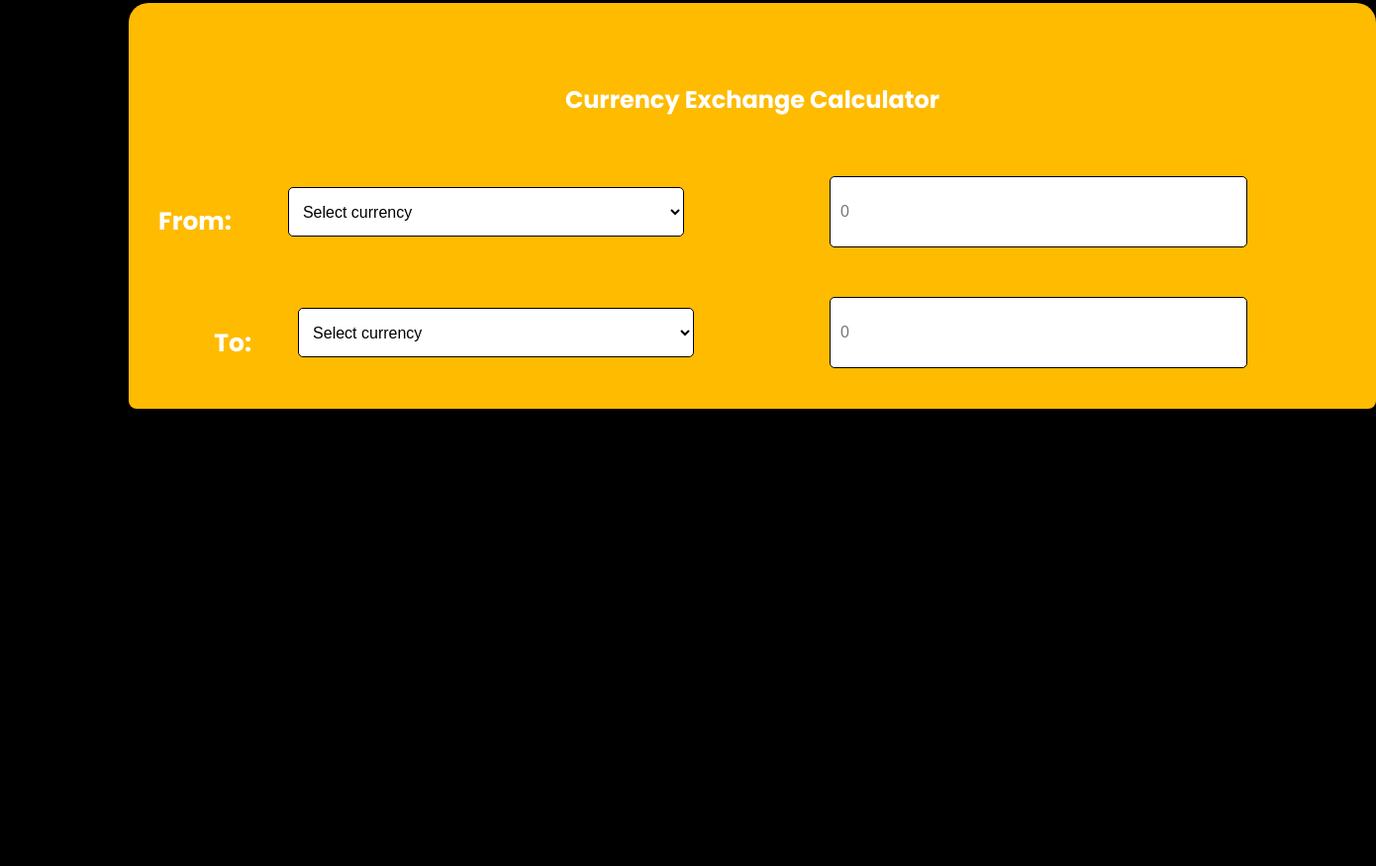
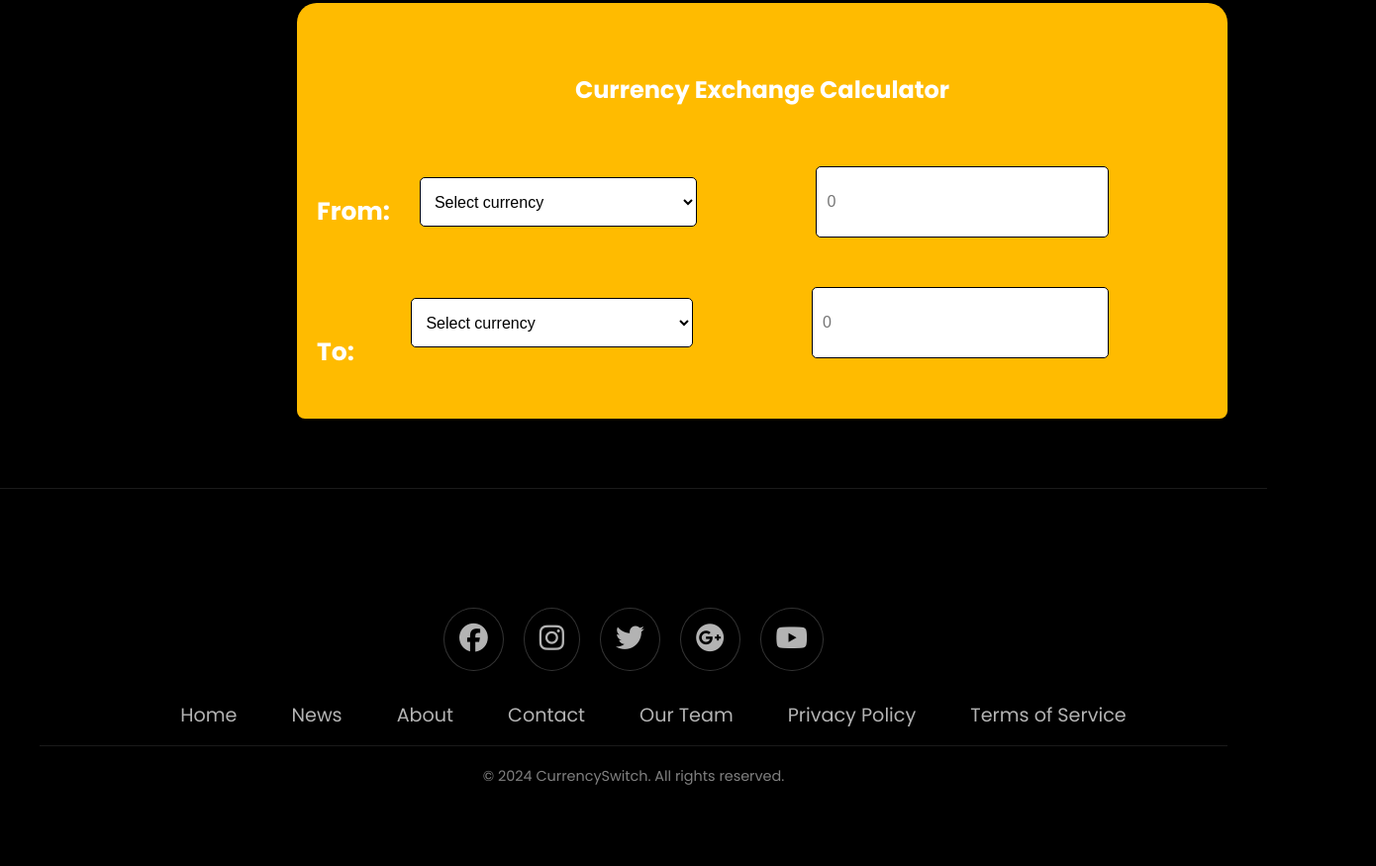
Before and after one commit to ILIAS-ma/git_Ilias, a plain HTML site: page repo/index.html in a window 1280 px wide. Shown: the part 1006-1881 px from the top of the page at 99% size, 1390 px wide, since content can reach past the window. Before the commit the page ends 1419 px from the top, so only its background shows below. Drawn offline with Linux system fonts and the light colour scheme; a script that the page names is missing.

Commit message:
Ajout d'un footer en HTML et CSS

```diff
--- a/repo/index.html
+++ b/repo/index.html
@@ -2,6 +2,7 @@
 <html lang="en">
   <head>
     <meta charset="UTF-8" />
+    <link rel="stylesheet" href="https://cdnjs.cloudflare.com/ajax/libs/font-awesome/6.5.2/css/all.min.css" integrity="sha512-SnH5WK+bZxgPHs44uWIX+LLJAJ9/2PkPKZ5QiAj6Ta86w+fsb2TkcmfRyVX3pBnMFcV7oQPJkl9QevSCWr3W6A==" crossorigin="anonymous" referrerpolicy="no-referrer" />
     <meta name="viewport" content="width=device-width, initial-scale=1.0" />
     <title>Document</title>
     <link rel="stylesheet" href="style.css" />
@@ -55,6 +56,31 @@
 
       <div id="rate"></div>
   </div>
+  <footer>
+    <div class="footerContainer">
+      <div class="socialIcons">
+        <a href=""><i class="fa-brands fa-facebook"></i></a>
+        <a href=""><i class="fa-brands fa-instagram"></i></a>
+        <a href=""><i class="fa-brands fa-twitter"></i></a>
+        <a href=""><i class="fa-brands fa-google-plus"></i></a>
+        <a href=""><i class="fa-brands fa-youtube"></i></a>
+      </div>
+      <div class="footerNav">
+        <ul>
+          <li><a href="">Home</a></li>
+          <li><a href="">News</a></li>
+          <li><a href="">About</a></li>
+          <li><a href="">Contact</a></li>
+          <li><a href="">Our Team</a></li>
+          <li><a href="">Privacy Policy</a></li>
+          <li><a href="">Terms of Service</a></li>
+        </ul>
+      </div>
+      <div class="footerBottom">
+        &copy; 2024 CurrencySwitch. All rights reserved.
+      </div>
+    </div>
+  </footer>
 
       <script src="script.js"></script>
   </body>
--- a/repo/style.css
+++ b/repo/style.css
@@ -73,21 +73,12 @@ h1{
   font-size: 65px;
 }
 .highlight {
-  color: rgb(255, 187, 0); /* Exemple de couleur */
+  color: rgb(255, 187, 0);
 
-  text-transform: uppercase; /* Texte en majuscules */
+  text-transform: uppercase;
 }
-.span a {
-  background-color:  rgb(255, 187, 0);
-  display: inline-block;
-  width: 150px;
-  height: 50px;
-  text-align: center;
-  line-height: 50px;
-  color: white;
-  border-radius: 5px;
 
-}
+
 p{
   margin-left: 70px;
   color: rgb(157, 157, 157);
@@ -97,15 +88,15 @@ button {
   margin-top: 40px;
   color: white;
   background-color:  rgb(255, 187, 0);
-  padding: 15px 30px; /* Augmente le padding pour agrandir le bouton */
-  font-size: 18px; /* Augmente la taille du texte */
+  padding: 15px 30px;
+  font-size: 18px;
   border: none;
   border-radius: 25px;
   box-shadow: 0 4px 6px rgba(0, 0, 0, 0.1);
   cursor: pointer;
   transition: background-color 0.3s ease, transform 0.3s ease;
-  width: 200px; /* Largeur explicite du bouton */
-  height: 60px; /* Hauteur explicite du bouton */
+  width: 200px;
+  height: 60px;
 }
 
 button:hover {
@@ -117,15 +108,15 @@ img{
 }
 .container {
   background-color: rgb(255, 187, 0);
-  padding: 30px;
-  margin-left: 130px;
+  padding: 20px;
+  margin-left: 300px;
   margin-top: 90px;
   border-radius: 8px;
   box-shadow: 0px 0px 10px rgba(0, 0, 0, 0.1);
   border-top-right-radius: 20px;
   border-top-left-radius: 20px;
-  width: 1200px;
-  height: 350px;
+  width: 900px;
+  height: 380px;
 }
 
 h2 {
@@ -210,3 +201,87 @@ input[disabled] {
     width: 100%;
   }
 }
+
+footer {
+  margin-top: 70px;
+  background-color: #000000;
+  padding: 40px 0;
+  border-top: 1px solid rgba(255, 255, 255, 0.1);
+}
+
+.footerContainer {
+  width: 100%;
+  padding: 70px 30px 20px;
+  max-width: 1200px;
+  margin: auto;
+}
+
+div.socialIcons {
+  display: flex;
+  justify-content: center;
+  margin-bottom: 20px;
+}
+
+div.socialIcons a {
+  text-decoration: none;
+  padding: 15px;
+  background-color: rgb(0, 0, 0);
+  margin: 10px;
+  border-radius: 50%;
+  border: 1px solid rgba(255, 255, 255, 0.2);
+  transition: background-color 0.5s ease;
+}
+
+div.socialIcons a i {
+  font-size: 1.8em;
+  color: white;
+  opacity: 0.7;
+  transition: color 0.5s ease;
+}
+
+div.socialIcons a:hover {
+  background-color: rgb(30, 30, 30);
+}
+
+div.socialIcons a:hover i {
+  color: #00bcd4;
+}
+
+div.footerNav ul {
+  display: flex;
+  justify-content: center;
+  flex-wrap: wrap;
+  gap: 15px;
+}
+
+div.footerNav ul li {
+  list-style: none;
+}
+
+div.footerNav ul li a {
+  color: #ffffff;
+  margin: 20px;
+  text-decoration: none;
+  font-size: 1.2em;
+  opacity: 0.7;
+  transition: opacity 0.3s ease, transform 0.3s ease;
+}
+
+div.footerNav ul li a:hover {
+  opacity: 1;
+  transform: translateY(-3px);
+}
+
+.footerBottom {
+  background-color: black;
+  padding: 20px;
+  text-align: center;
+  font-size: 0.9em;
+  color: rgba(255, 255, 255, 0.5);
+  border-top: 1px solid rgba(255, 255, 255, 0.1);
+}
+.span a {
+  background-color: rgb(255, 187, 0);
+  padding: 15px;
+  border-radius: 17px;
+}
```
